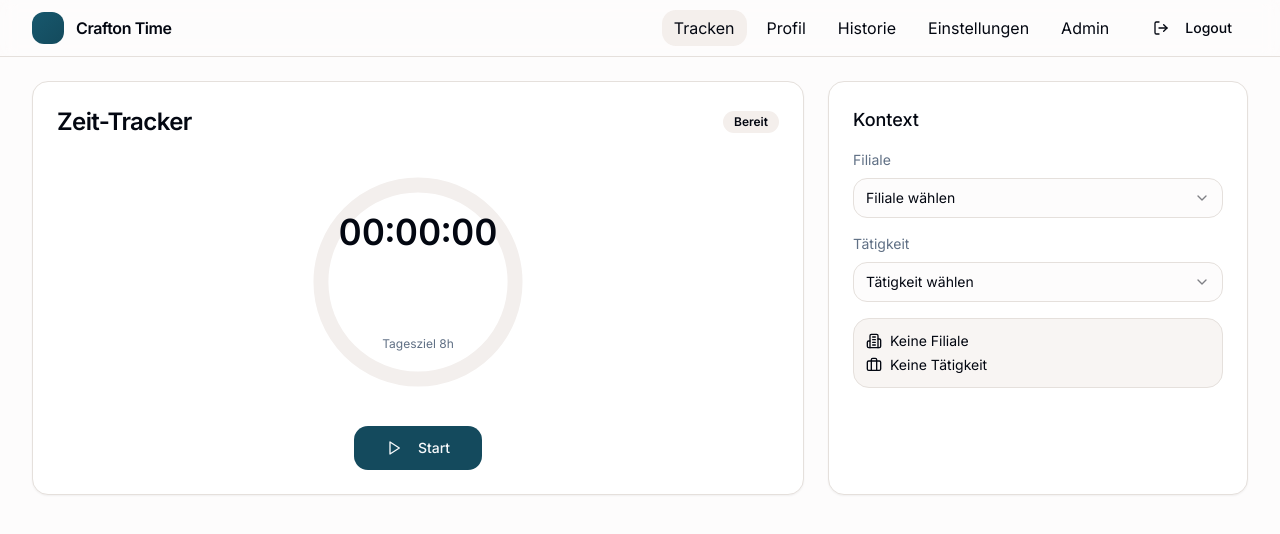
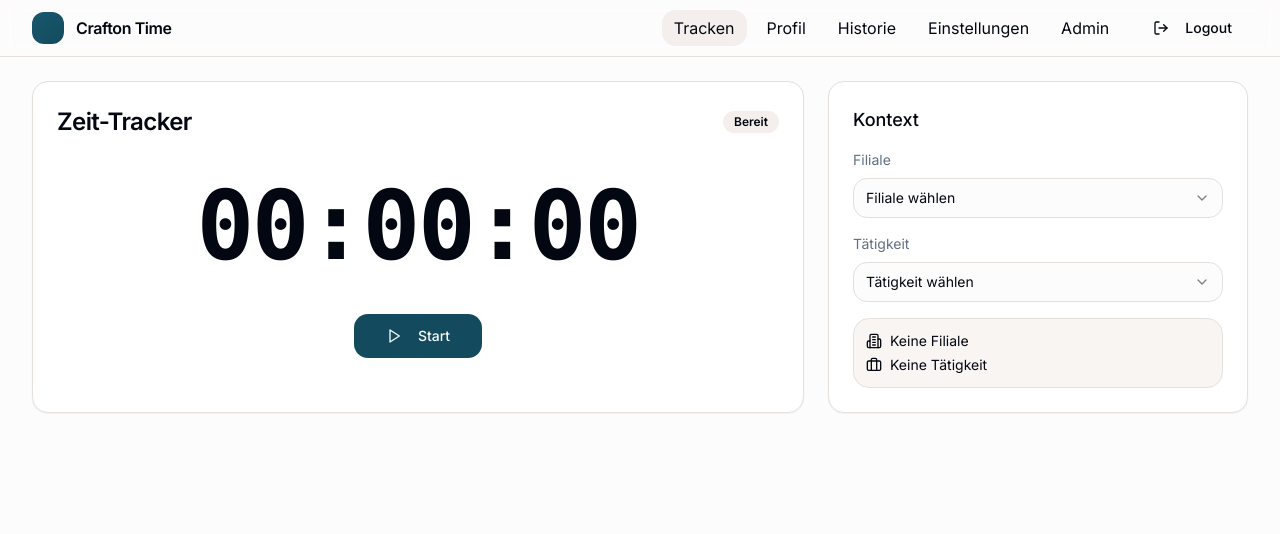
Before and after one commit to Crftn251/craftonzeiterfassung, a React (Vite) app: page / in a window 1280 px wide. Shown: the top 534 px of the page. Built offline with nearby package versions, Linux system fonts and the light colour scheme.

Commit message:
Refine timer display
Remove all timer animations and display only the time for a cleaner look.

```diff
--- a/src/pages/Track.tsx
+++ b/src/pages/Track.tsx
@@ -46,9 +46,6 @@ export default function Track() {
     const total = Math.max(0, Math.floor((end - session.start) / 1000) - session.pausedSeconds);
     return total;
   }, [session, tick]);
-
-  const goal = 8 * 3600; // 8h default
-  const progress = Math.min(1, elapsed / goal);
 
   useEffect(() => {
     const onOnline = () => setOffline(false);
@@ -147,35 +144,10 @@ export default function Track() {
           <Badge variant={status.variant}>{status.label}</Badge>
         </header>
 
-        {/* Progress Ring + Time (ohne Animation) */}
-        <div className="mx-auto my-8 flex flex-col items-center justify-center">
-          <div className="relative h-56 w-56">
-            <svg className="h-full w-full" viewBox="0 0 120 120" aria-hidden>
-              <defs>
-                <linearGradient id="ring" x1="0%" y1="0%" x2="100%" y2="0%">
-                  <stop offset="0%" stopColor="hsl(195 65% 40%)" />
-                  <stop offset="100%" stopColor="hsl(12 82% 61%)" />
-                </linearGradient>
-              </defs>
-              <circle cx="60" cy="60" r="52" stroke="hsl(var(--muted))" strokeWidth="8" fill="none" />
-              <circle
-                cx="60"
-                cy="60"
-                r="52"
-                stroke="url(#ring)"
-                strokeWidth="8"
-                strokeLinecap="round"
-                fill="none"
-                style={{
-                  strokeDasharray: 2 * Math.PI * 52,
-                  strokeDashoffset: (1 - progress) * 2 * Math.PI * 52,
-                }}
-              />
-            </svg>
-            <div className="absolute inset-0 grid place-items-center">
-              <div className="text-4xl font-semibold tabular-nums">{formatTime(elapsed)}</div>
-              <div className="text-xs text-muted-foreground">Tagesziel 8h</div>
-            </div>
+        {/* Zeit – pur */}
+        <div className="my-10 flex items-center justify-center">
+          <div className="text-7xl md:text-8xl font-bold font-mono tabular-nums tracking-tight">
+            {formatTime(elapsed)}
           </div>
         </div>
 
```
